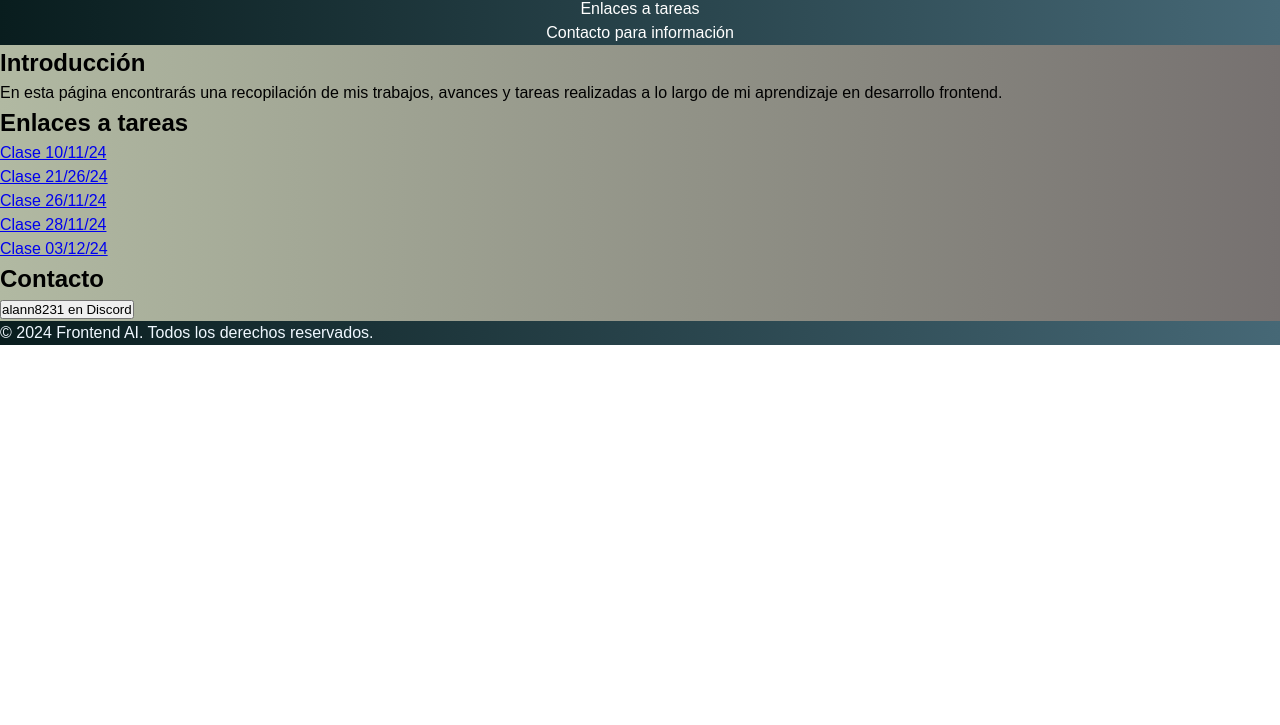
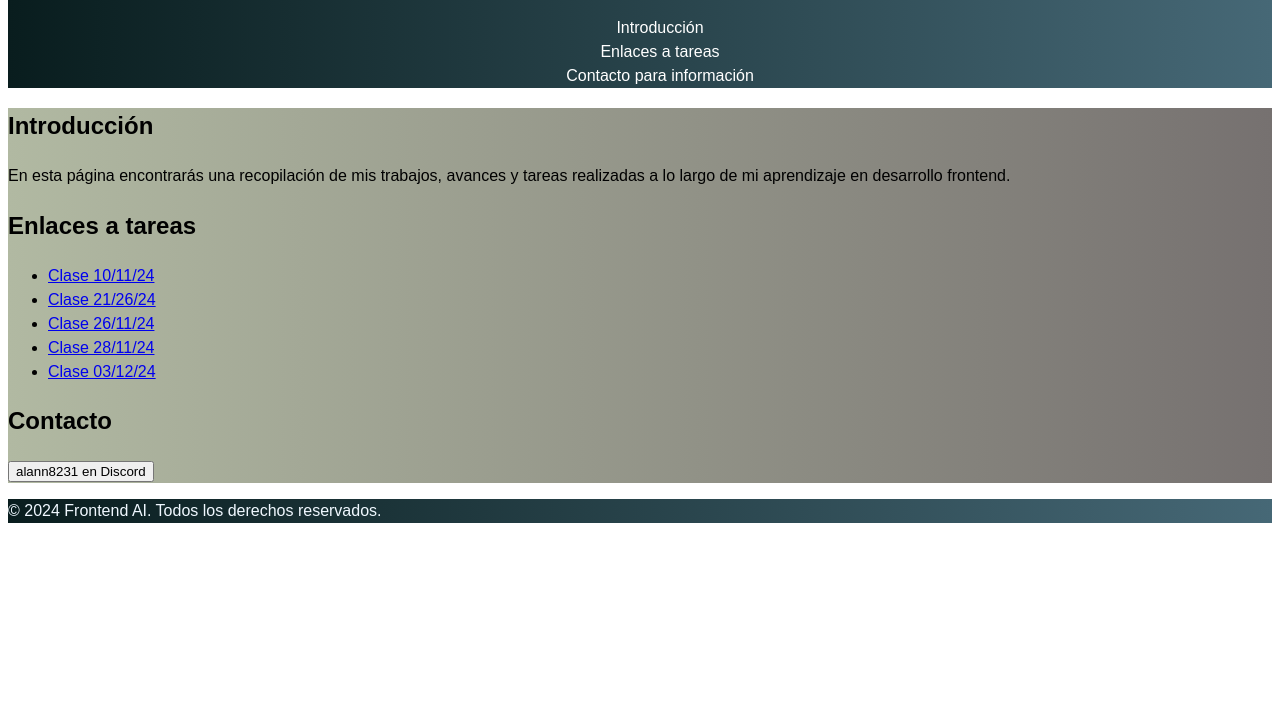
Before and after one commit to AlanOlveraAguilera/frontend-ai-2, a plain HTML site: page index.html in a window 1280 px wide. Shown: the part 75-800 px from the top of the page. Drawn offline with Linux system fonts and the light colour scheme.

Commit message:
Cambios de estilos finales

```diff
--- a/style.css
+++ b/style.css
@@ -8,8 +8,8 @@
 
 /* Reset */
 * {
-    margin: 0;
-    padding: 0;
+    margin: none;
+    padding: none;
     box-sizing: border-box;
 }
 
```
Also changed, not shown: Ejercicios/1/1.html (renamed from Ejercicios/1.html), Ejercicios/1/2.css (renamed from Ejercicios/2.css).
